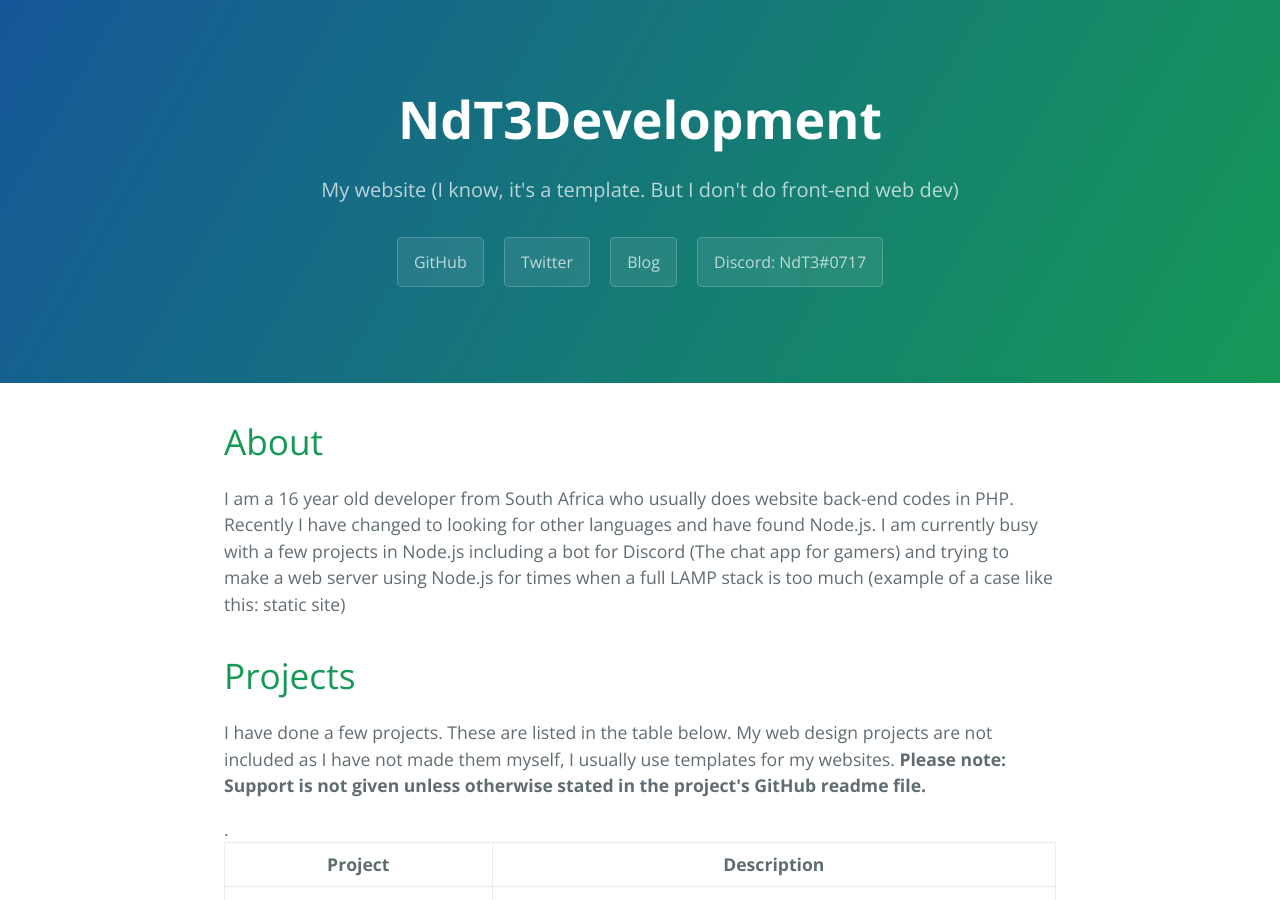
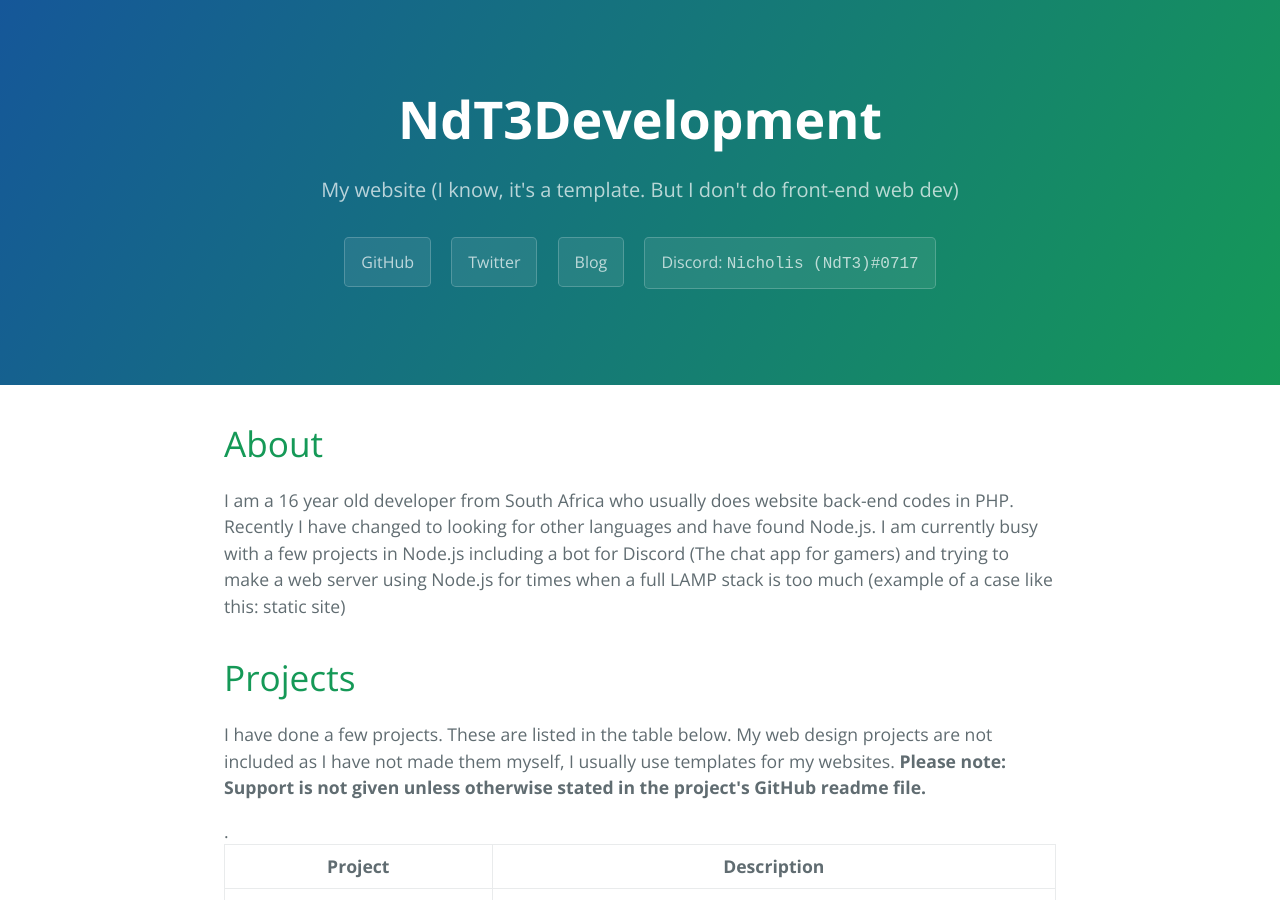
Before and after one commit to TrueWinter/website, a Jekyll site: the page built from index.html, in a window 1280 px wide and 900 px high. Built offline with Jekyll 4.4.1, drawn with Linux system fonts in a browser that asks for light colours; nearby versions of some CDN libraries; the list of posts is cut into pages by our own code.

Commit message:
Update page-header.html

```diff
--- a/_includes/page-header.html
+++ b/_includes/page-header.html
@@ -4,6 +4,6 @@
   <a href="https://github.com/NdT3Development" class="btn">GitHub</a>
   <a href="https://twitter.com/NdT3_" class="btn">Twitter</a>
   <a href="https://blog.ndt3.ml" class="btn">Blog</a>
-  <a href="https://discordapp.com" class="btn">Discord: NdT3#0717</a>
+  <a href="https://discordapp.com" class="btn">Discord: <code>Nicholis (NdT3)#0717</code></a>
 <!--  <a href="https://status.ndt3.ml" class="btn">Website Status Page</a>-->
 </section>
```
